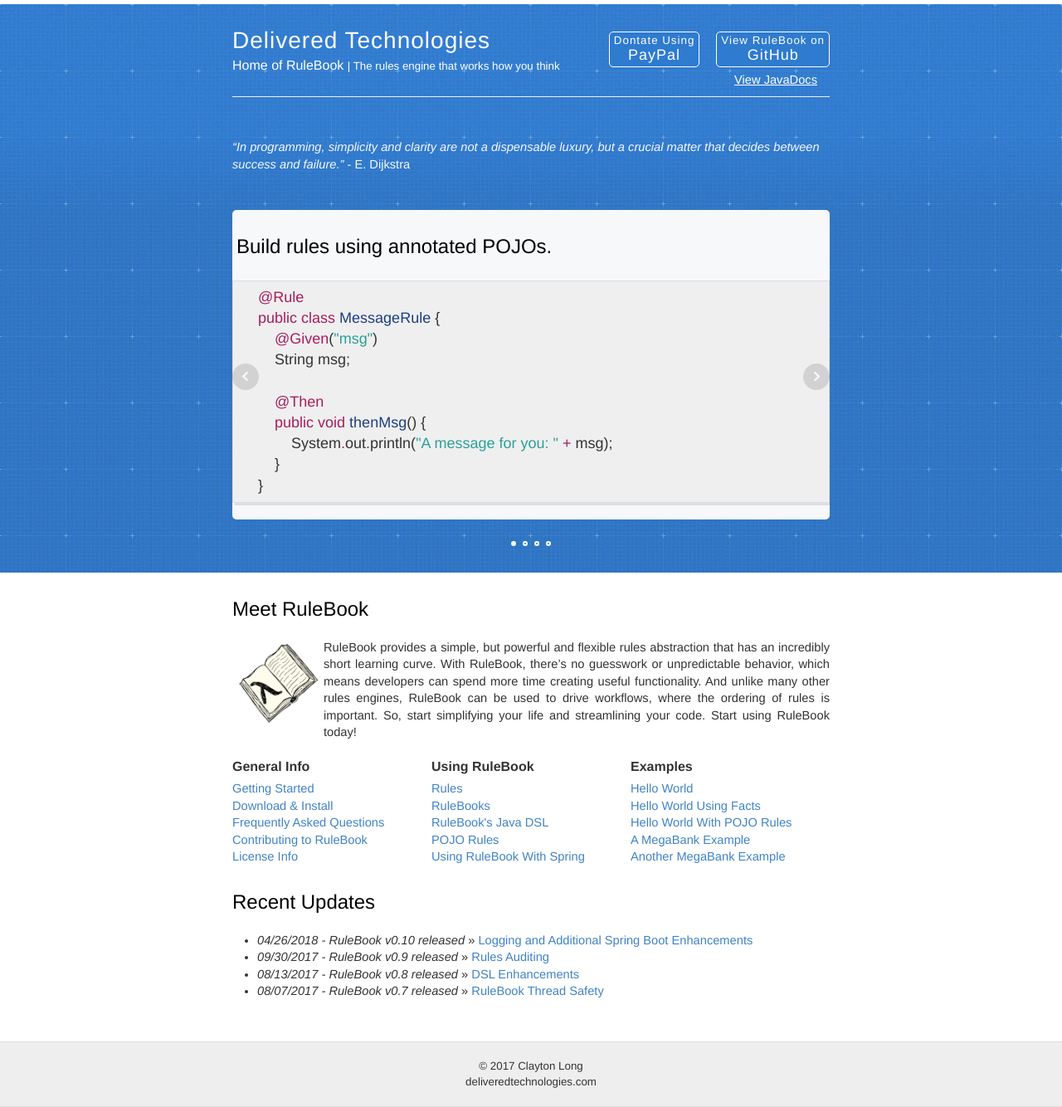
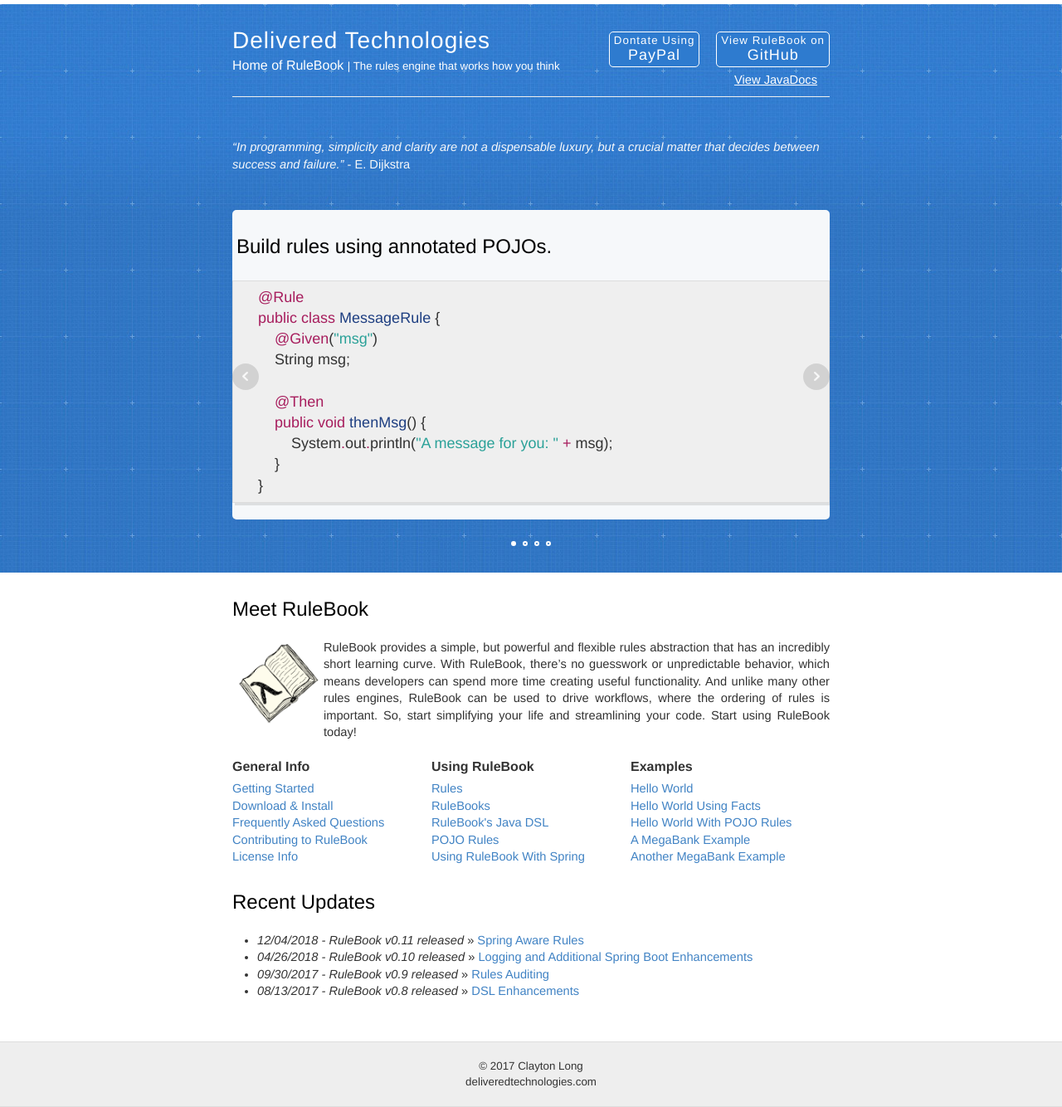
Before and after one commit to deliveredtechnologies/deliveredtechnologies.github.io, a Jekyll site: the page built from index.html, in a window 1280 px wide. Shown: the whole page at 83% size. Built offline with Jekyll 4.4.1, drawn with Linux system fonts in a browser that asks for light colours; nearby versions of some CDN libraries.

Commit message:
added v0.11 release

```diff
--- a/_layouts/default.html
+++ b/_layouts/default.html
@@ -96,7 +96,7 @@
 
         <span class="k">@Bean</span>
         <span class="k">public</span> <span class="smi">RuleBook</span> <span class="en">springRuleBook</span>() {
-            <span class="k">return</span> <span class="k">new</span> <span class="smi">RuleBookRunner</span>(<span class="s"><span class="pds">"</span>com.example.myrulebook<span class="pds">"</span></span>);
+            <span class="k">return</span> <span class="k">new</span> <span class="smi">SpringAwareRuleBookRunner</span>(<span class="s"><span class="pds">"</span>com.example.myrulebook<span class="pds">"</span></span>);
         }
     }</pre></div>
                         </li>
@@ -147,10 +147,10 @@
         </table>
         <h2>Recent Updates</h2>
         <ul>
+            <li><i>12/04/2018 - RuleBook v0.11 released</i> » <a href="https://github.com/rulebook-rules/rulebook/releases/tag/v0.11">Spring Aware Rules</a></li>
             <li><i>04/26/2018 - RuleBook v0.10 released</i> » <a href="https://github.com/rulebook-rules/rulebook/releases/tag/v0.10">Logging and Additional Spring Boot Enhancements</a></li>
             <li><i>09/30/2017 - RuleBook v0.9 released</i> » <a href="https://github.com/rulebook-rules/rulebook/releases/tag/v0.9">Rules Auditing</a></li>
             <li><i>08/13/2017 - RuleBook v0.8 released</i> » <a href="https://github.com/rulebook-rules/rulebook/releases/tag/v0.8">DSL Enhancements</a></li>
-            <li><i>08/07/2017 - RuleBook v0.7 released</i> » <a href="https://github.com/rulebook-rules/rulebook/releases/tag/v0.7">RuleBook Thread Safety</a></li>
         </ul>
     </div>
 
```
